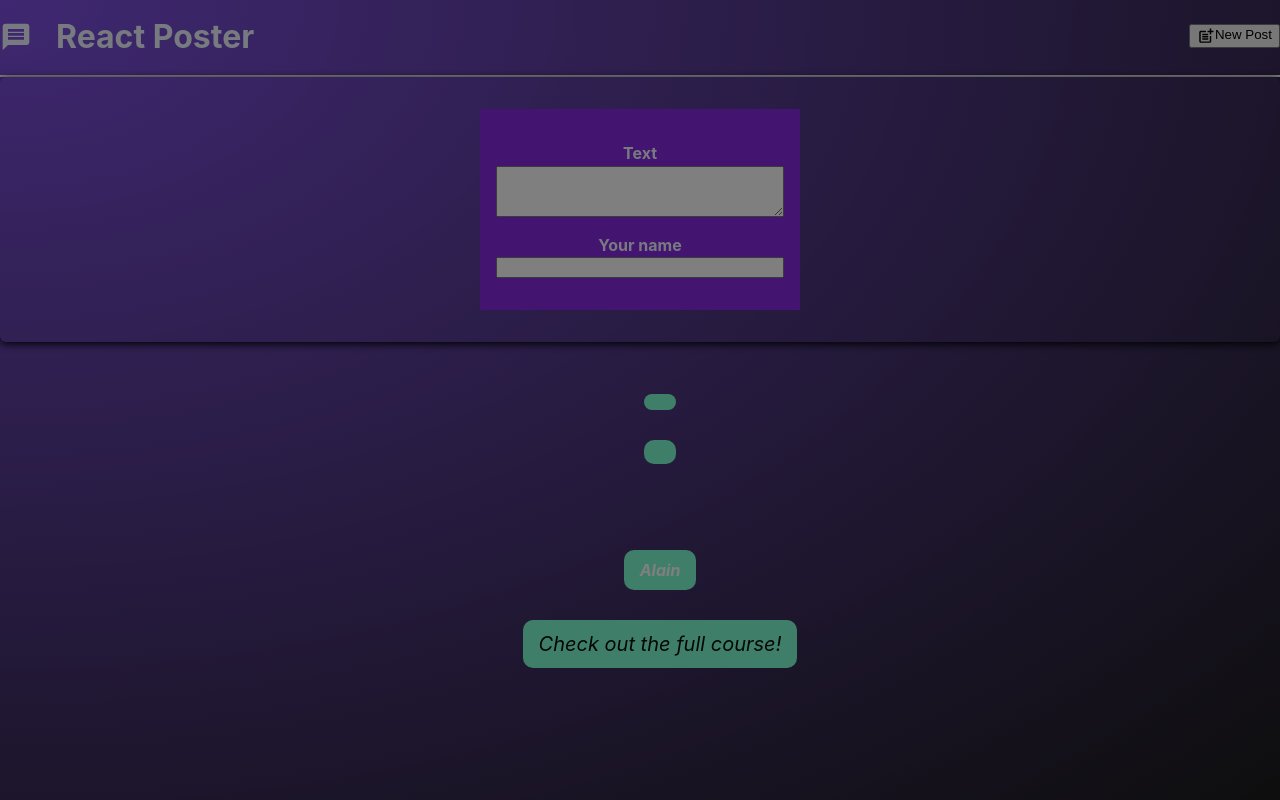
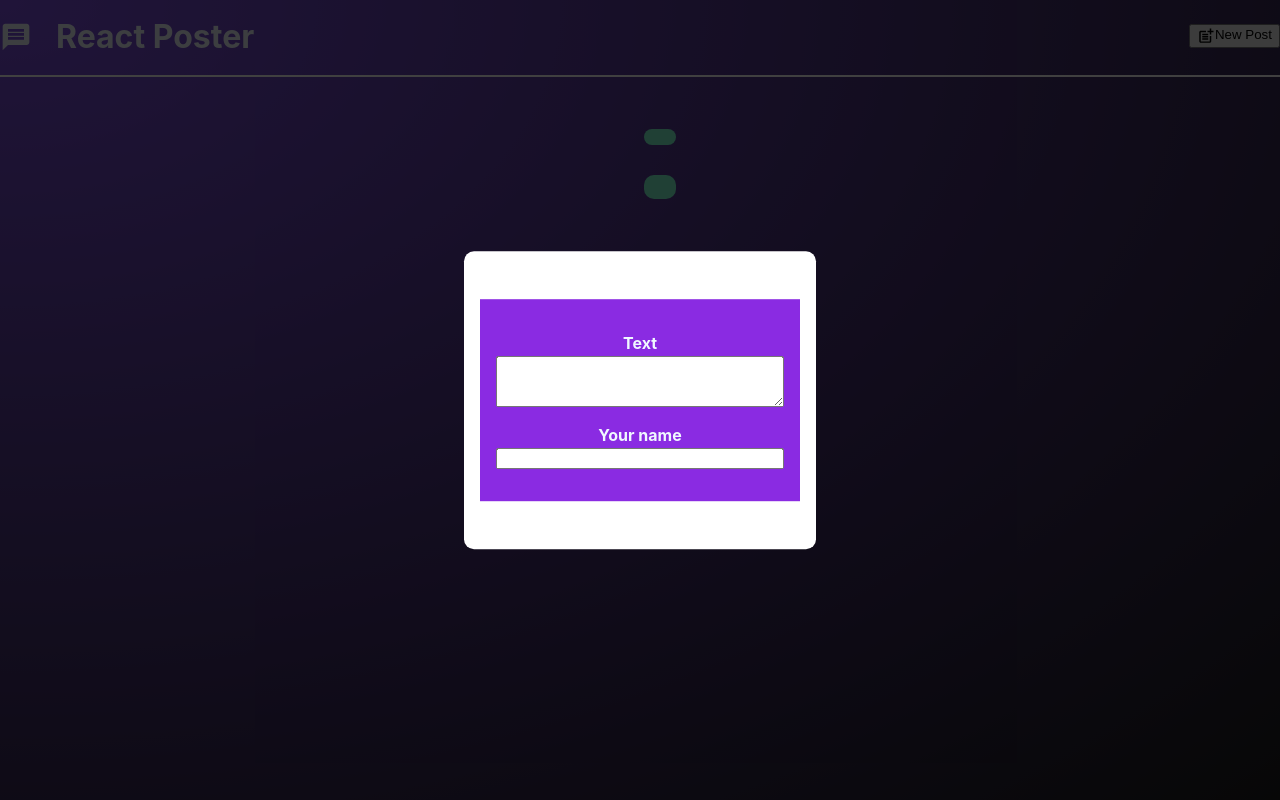
Before and after one commit to alainiranzi/Udemy-react, a React (Vite) app: page / in a window 1280 px wide. Both pictures are taken after a click on the button "New Post". Built offline with nearby package versions, Linux system fonts and the light colour scheme.

Commit message:
with modals working

```diff
--- a/src/App.jsx
+++ b/src/App.jsx
@@ -11,7 +11,8 @@ function App() {
 
     function hideModalHandler() {
     setModalIsVisible(false);
-  }
+    }
+
   return (
     <>
     <MainHeader onCreatePost={showModalHandler}/>
--- a/src/components/Modal.module.css
+++ b/src/components/Modal.module.css
@@ -1,18 +1,22 @@
+/* Modal.module.css */
+
 .backdrop {
-    position: fixed; /* was top */
-    top: 0;
-    left: 0;
-    width: 100%;
-    height: 100vh;
-    background-color: rgba(0, 0, 0, 0.5); /* semi-transparent */
-    z-index: 1;
+  position: fixed;
+  top: 0;
+  left: 0;
+  width: 100%;
+  height: 100%;
+  background-color: rgba(0,0,0,0.75);
+  z-index: 1000;
 }
 
 .modal {
-    border: none;
-    border-radius: 6px;
-    box-shadow: 0 2px 8px black;
-   padding: 0;
-   overflow: hidden;
-   z-index: 1;
+  position: fixed;
+  top: 50%;
+  left: 50%;
+  transform: translate(-50%, -50%);
+  background-color: white;
+  padding: 1rem;
+  border-radius: 10px;
+  z-index: 1001;
 }
```
